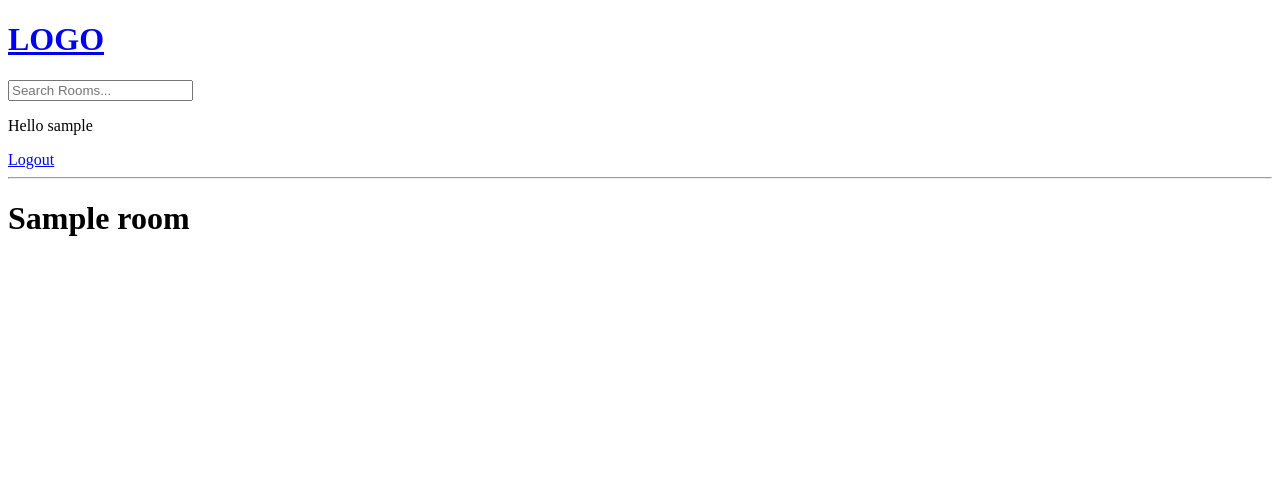
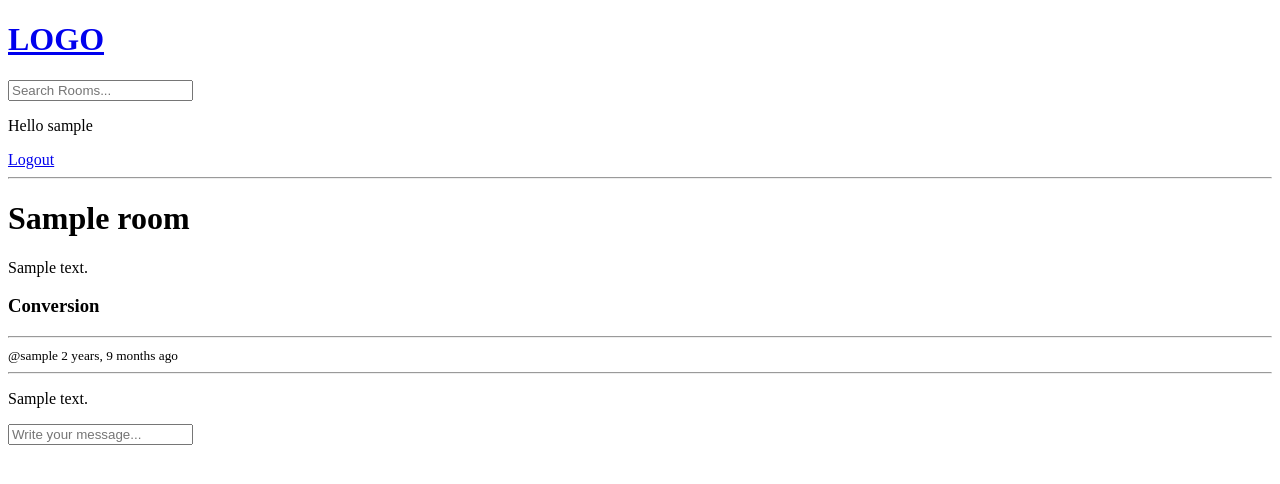
Before and after one commit to joskar201/django-play, a Django app: page /room/1/ in a window 1280 px wide. Shown: the top 484 px of the page. Run offline with Django 4.2, Linux system fonts and the light colour scheme; a user stored in the database is signed in; tables that the repository leaves empty hold one stand-in row (values such as "Sample post").

Commit message:
add room messages create function

```diff
--- a/base/templates/base/room.html
+++ b/base/templates/base/room.html
@@ -1,7 +1,28 @@
 {% extends 'main.html' %}
 
 {% block content %}
-<h1>
-    {{ room.name }}
-</h1>
+<h1>{{room.name}}</h1>
+<p> {{room.description}} </p>
+
+<div class="comment-wrapper">
+    <h3>Conversion</h3>
+    <hr>
+    {% for message in room_messages %}
+    <div>
+        <small>@{{message.user}}  {{message.created|timesince}} ago </small>
+        <hr>
+        <p>{{message.body}} </p>
+    </div>
+    {% endfor %}
+</div>
+
+{% if request.user.is_authenticated %}
+<div class="comment-form">
+    <form method="POST" action="">
+        {% csrf_token %}
+        <input type="text" name="body" placeholder="Write your message..."/>
+    </form>
+</div>
+{% endif %}
+
 {% endblock content %}
--- a/base/views.py
+++ b/base/views.py
@@ -1,7 +1,7 @@
 from django.shortcuts import render, redirect
 from django.contrib import messages
 from django.http import HttpResponse
-from .models import Room, Topic
+from .models import Room, Topic, Message
 from .forms import RoomForm
 from django.db.models import Q
 from django.contrib.auth.models import User
@@ -73,7 +73,17 @@ def home(request):
 
 def room(request, pk):
     room = Room.objects.get(id=pk)
-    context = {'room': room}
+    room_messages = room.message_set.all().order_by('-created')
+
+    if request.method == 'POST':
+        message = Message.objects.create(
+            user = request.user,
+            room = room,
+            body = request.POST.get('body')
+        )
+        return redirect('room', pk=room.id)
+
+    context = {'room': room, 'room_messages': room_messages}
     return render(request, 'base/room.html', context)
 
 
```
